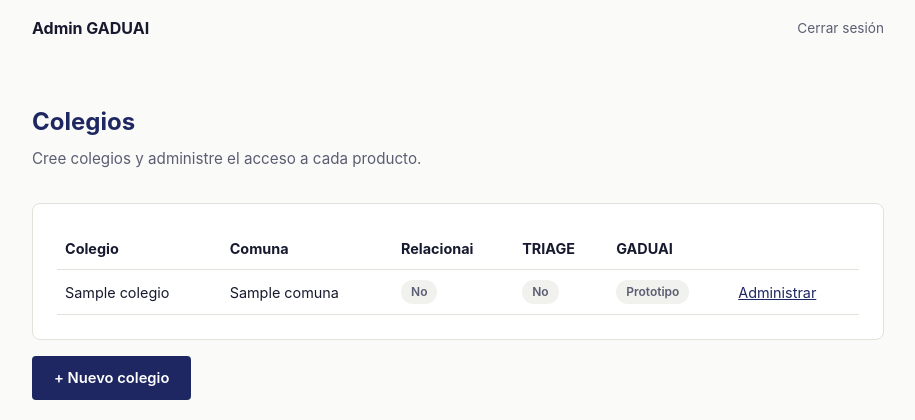
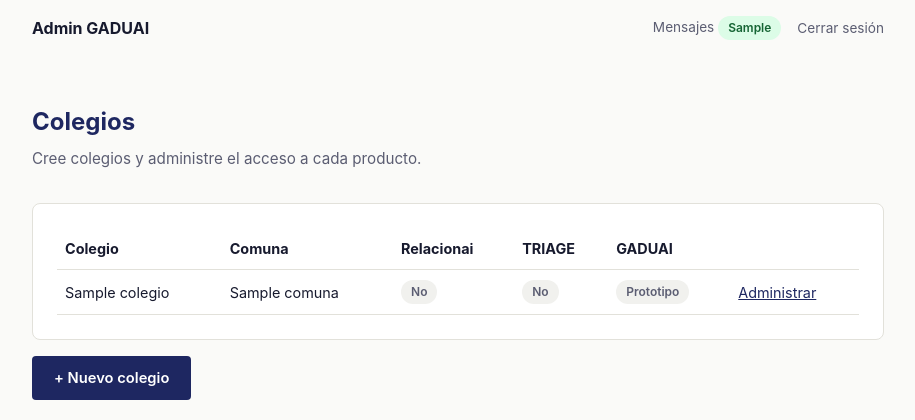
Before and after one commit to humbertoski26/gaduaiweb, a Flask app: template portal/templates/admin_dashboard.html in a window 1280 px wide. Shown: the top 420 px of the page, without its empty margins (182-1097 px from the left). Run offline with Flask 3, Linux system fonts and the light colour scheme; the template is opened without the code that fills it: most values are stand-ins (such as "Sample title", 1, 10 or a date in 2020); some libraries are stand-ins or nearby versions.

Commit message:
Actualizar portal/templates/admin_dashboard.html

```diff
--- a/portal/templates/admin_dashboard.html
+++ b/portal/templates/admin_dashboard.html
@@ -3,7 +3,10 @@
 {% block body %}
 <div class="topbar">
   <strong>Admin GADUAI</strong>
-  <a href="{{ url_for('admin_logout') }}">Cerrar sesión</a>
+  <div style="display:flex; gap:16px; align-items:center;">
+    <a href="{{ url_for('admin_mensajes') }}">Mensajes{% if mensajes_no_leidos %} <span class="badge badge-on">{{ mensajes_no_leidos }}</span>{% endif %}</a>
+    <a href="{{ url_for('admin_logout') }}">Cerrar sesión</a>
+  </div>
 </div>
 <div class="wrap" style="max-width:900px;">
   <h1>Colegios</h1>
```
